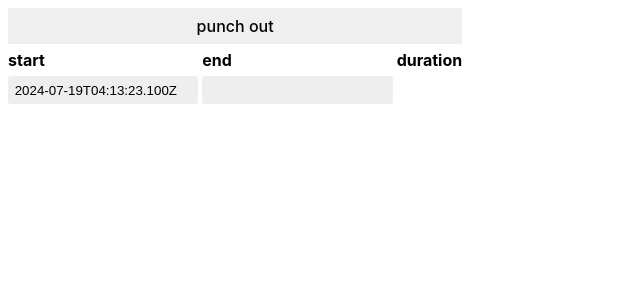
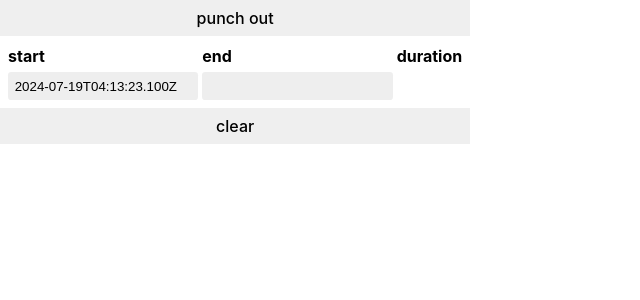
Before and after one commit to cruftbusters/bookeater, a React (Vite) app in the folder webapp/: page / in a window 1280 px wide. Both pictures are taken after a click on the button "punch in". Shown: the top 300 px of the page, without its empty margins (0-640 px from the left). Built offline with nearby package versions, Linux system fonts and the light colour scheme.

Commit message:
add clear button and inline punch card

```diff
--- a/webapp/src/App.tsx
+++ b/webapp/src/App.tsx
@@ -1,23 +1,26 @@
-import {useState} from "react";
+import { useState } from "react"
 import styles from './index.module.scss'
-import {v4 as uuidv4} from 'uuid'
+import { v4 as uuidv4 } from 'uuid'
 
 function App() {
-    const {entries, toggle, update} = usePunchCard()
+  const { entries, toggle, update, clear } = usePunchCard()
 
-    return <div className={styles.grid}>
+  return <div className={styles.container}>
     <button onClick={() => toggle()}
       className={styles.button}>{entries.length === 0 || entries[entries.length - 1].end !== undefined ? 'punch in' : 'punch out'}</button>
+    <div className={styles.grid}>
       <div className={[styles.row, styles.rowHeader].join(' ')}>
         <div>start</div>
         <div>end</div>
         <div>duration</div>
       </div>
       {entries.map((entry, index) => (
-            <div key={entry.id} className={styles.row} style={{order: entries.length - index}}>
-                <ForEntry entry={entry} update={update}/>
+        <div key={entry.id} className={styles.row} style={{ order: entries.length - index }}>
+          <ForEntry entry={entry} update={update} />
         </div>
       ))}
+    </div>
+    {entries.length > 0 && <button onClick={() => clear()} className={styles.button}>clear</button>}
   </div>
 }
 
@@ -33,22 +36,23 @@ function usePunchCard() {
     entries,
     toggle: () => setEntries(entries => {
       if (entries.length === 0 || entries[entries.length - 1].end !== undefined) {
-                return entries.concat({id: uuidv4(), start: new Date()})
+        return entries.concat({ id: uuidv4(), start: new Date() })
       } else {
         return entries.map((entry, index) => {
           if (index === entries.length - 1) {
-                        return {...entry, end: new Date()}
+            return { ...entry, end: new Date() }
           }
           return entry
         })
       }
     }),
-        update: (update: Entry) => setEntries(entries => entries.map(entry => entry.id === update.id ? update : entry))
+    update: (update: Entry) => setEntries(entries => entries.map(entry => entry.id === update.id ? update : entry)),
+    clear: () => setEntries([]),
   }
 }
 
-function ForEntry({entry, update}: { entry: Entry, update: (entry: Entry) => void }) {
-    const {start, end} = entry
+function ForEntry({ entry, update }: { entry: Entry, update: (entry: Entry) => void }) {
+  const { start, end } = entry
   const [startBuffer, setStartBuffer] = useState('')
   const [endBuffer, setEndBuffer] = useState('')
 
@@ -58,7 +62,7 @@ function ForEntry({entry, update}: { entry: Entry, update: (entry: Entry) => voi
         onChange={e => {
           const result = new Date(e.target.value)
           if (!isNaN(result.getTime())) {
-                           update({...entry, start: result})
+            update({ ...entry, start: result })
             setStartBuffer('')
           } else {
             setStartBuffer(e.target.value)
@@ -69,12 +73,12 @@ function ForEntry({entry, update}: { entry: Entry, update: (entry: Entry) => voi
       <input value={endBuffer || end?.toISOString() || ''}
         onChange={e => {
           if (e.target.value === '') {
-                           update({...entry, end: undefined})
+            update({ ...entry, end: undefined })
             setEndBuffer('')
           } else {
             const result = new Date(e.target.value)
             if (!isNaN(result.getTime())) {
-                               update({...entry, end: result})
+              update({ ...entry, end: result })
               setEndBuffer('')
             } else {
               setEndBuffer(e.target.value)
--- a/webapp/src/index.module.scss
+++ b/webapp/src/index.module.scss
@@ -1,5 +1,10 @@
 $gap: 0.5em;
 $gap_half: 0.25em;
+
+.container {
+  display: inline-flex;
+  flex-direction: column;
+}
 
 .grid {
   padding: $gap;
```
Lines whose indentation alone changed are shown as unchanged.
